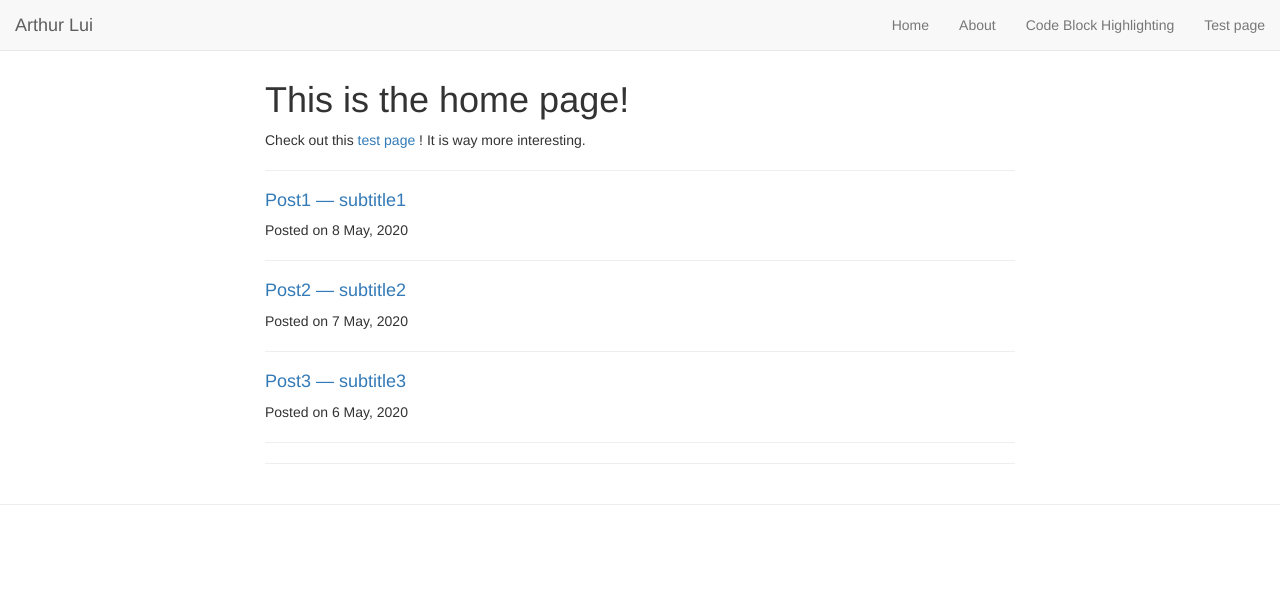
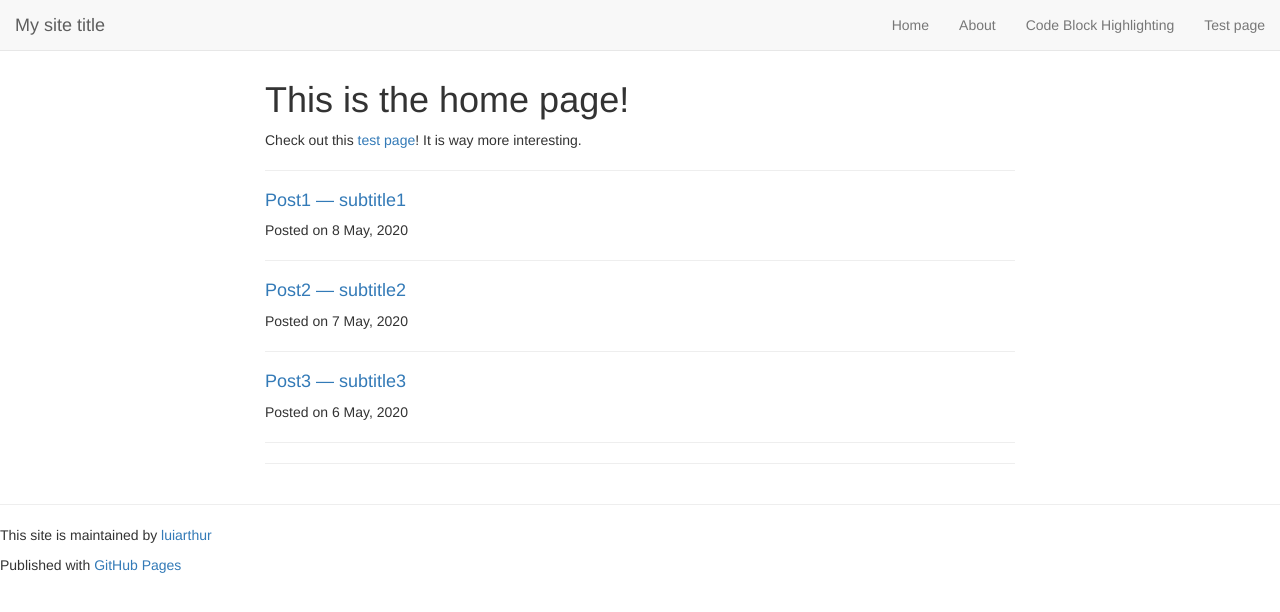
Before and after one commit to luiarthur/ghpage-template, a Jekyll site: the page built from docs/index.md, in a window 1280 px wide. Shown: the top 612 px of the page. Built offline with Jekyll 4.4.1, drawn with Linux system fonts in a browser that asks for light colours; comment, search, counter and statistics services are not loaded; our own code applies the rules of GitHub Pages for plain Markdown files; some of the changed lines change nothing that is shown.

Commit message:
added some footer and math support

```diff
--- a/docs/_config.yml
+++ b/docs/_config.yml
@@ -1,5 +1,5 @@
 # Site settings
-title: Arthur Lui
+title: "My site title"
 email: luiarthur@gmail.com
 description: "Put a description here"
 url: "http://luiarthur.github.io/test_gh_pages"
--- a/docs/_includes/footer.html
+++ b/docs/_includes/footer.html
@@ -1 +1,10 @@
 <!-- TODO -->
+<!-- FOOTER  -->
+<div id="footer_wrap" class="outer">
+  <footer class="inner">
+    {% if site.github.is_project_page %}
+    <p class="copyright">This site is maintained by <a href="{{ site.github.owner_url }}">{{ site.github.owner_name }}</a></p>
+    {% endif %}
+    <p>Published with <a href="https://pages.github.com">GitHub Pages</a></p>
+  </footer>
+</div>
--- a/docs/_includes/head.html
+++ b/docs/_includes/head.html
@@ -1,4 +1,18 @@
 <head>
+    {% if site.google_analytics %}
+      <script async src="https://www.googletagmanager.com/gtag/js?id={{ site.google_analytics }}"></script>
+      <script>
+        window.dataLayer = window.dataLayer || [];
+        function gtag(){dataLayer.push(arguments);}
+        gtag('js', new Date());
+        gtag('config', '{{ site.google_analytics }}');
+      </script>
+    {% endif %}
+
+    <meta charset='utf-8'>
+    <meta http-equiv="X-UA-Compatible" content="IE=edge">
+    <meta name="viewport" content="width=device-width,maximum-scale=2">
+
     <title>{% if page.title %}{{ page.title }} - {{ site.title }}{% else %}{{ site.title }}{% endif %}</title>
 
     <link rel="canonical" href="{{ page.url | replace:'index.html','' | prepend: site.baseurl | prepend: site.url }}">
@@ -15,4 +29,36 @@
 
     <!-- Regular Disquss -->
     <script src="/assets/js/disqus.js"></script>
+
+    {% if page.math %}
+    <script type="text/x-mathjax-config">
+      MathJax.Hub.Config({
+        TeX: {
+          equationNumbers: {
+            autoNumber: "AMS"
+          },
+          Macros: {
+            argmin: ["{\\underset{#1}{\\operatorname{argmin}}}",1],
+            argmax: ["{\\underset{#1}{\\operatorname{argmax}}}",1],
+            KL: "\\operatorname{KL}",
+            E: "\\operatorname{E}",
+            elbo: "\\operatorname{ELBO}",
+            p: ["{\\left(#1\\right)}",1],
+            bk: ["{\\left[#1\\right]}",1],
+            bc: ["{\\{#1\\}}",1],
+            abs: ["{\\left|#1\\right|}",1],
+            ds: [" \\displaystyle "]
+          }
+        },
+        tex2jax: {
+          inlineMath: [ ['$','$'] ],
+          displayMath: [ ['$$','$$'] ],
+          processEscapes: true,
+        }
+      });
+    </script>
+    <script type="text/javascript" async src="https://cdnjs.cloudflare.com/ajax/libs/mathjax/2.7.5/MathJax.js?config=TeX-MML-AM_CHTML"> </script>
+    {% endif %}
+
+    {% seo %}
 </head>
--- a/docs/index.md
+++ b/docs/index.md
@@ -4,7 +4,7 @@
 
 # This is the home page!
 
-Check out this <a href="{{site.baseurl}}/test-page.html"> test page </a>!
+Check out this <a href="{{site.baseurl}}/test-page.html"> test page</a>!
 It is way more interesting.
 
 <hr>
```
